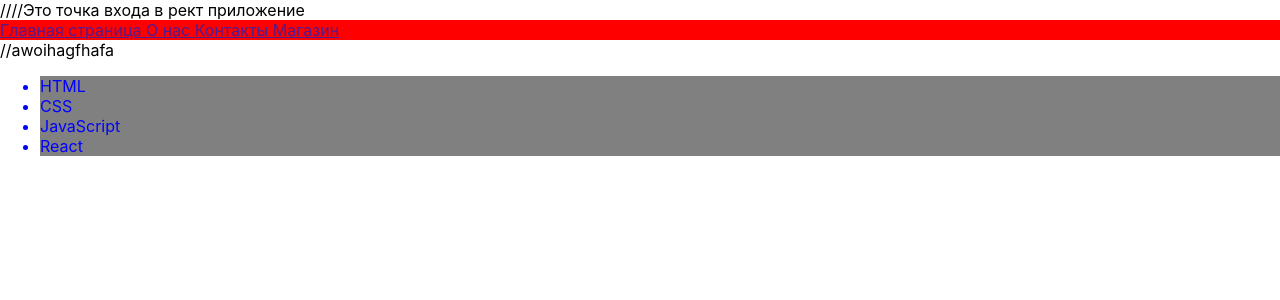
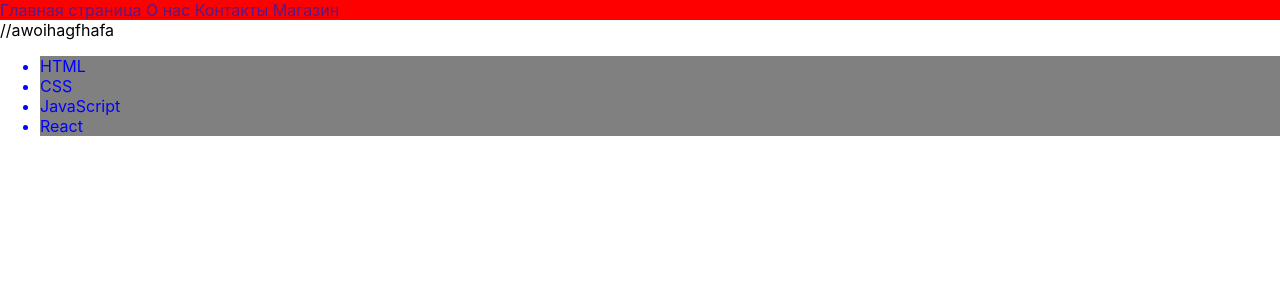
Before and after one commit to alekseipetelin/testReact, a React (Create React App) app: page / in a window 1280 px wide. Shown: the top 300 px of the page. Built offline with nearby package versions, Linux system fonts and the light colour scheme.

Commit message:
Убрал комментарий

```diff
--- a/src/index.js
+++ b/src/index.js
@@ -7,8 +7,7 @@ import reportWebVitals from './reportWebVitals';
 const root = ReactDOM.createRoot(document.getElementById('root'));
 root.render(
   <React.StrictMode>
-      ////Это точка входа в рект приложение
-    <App />
+        <App />
   </React.StrictMode>
 );
 
```
